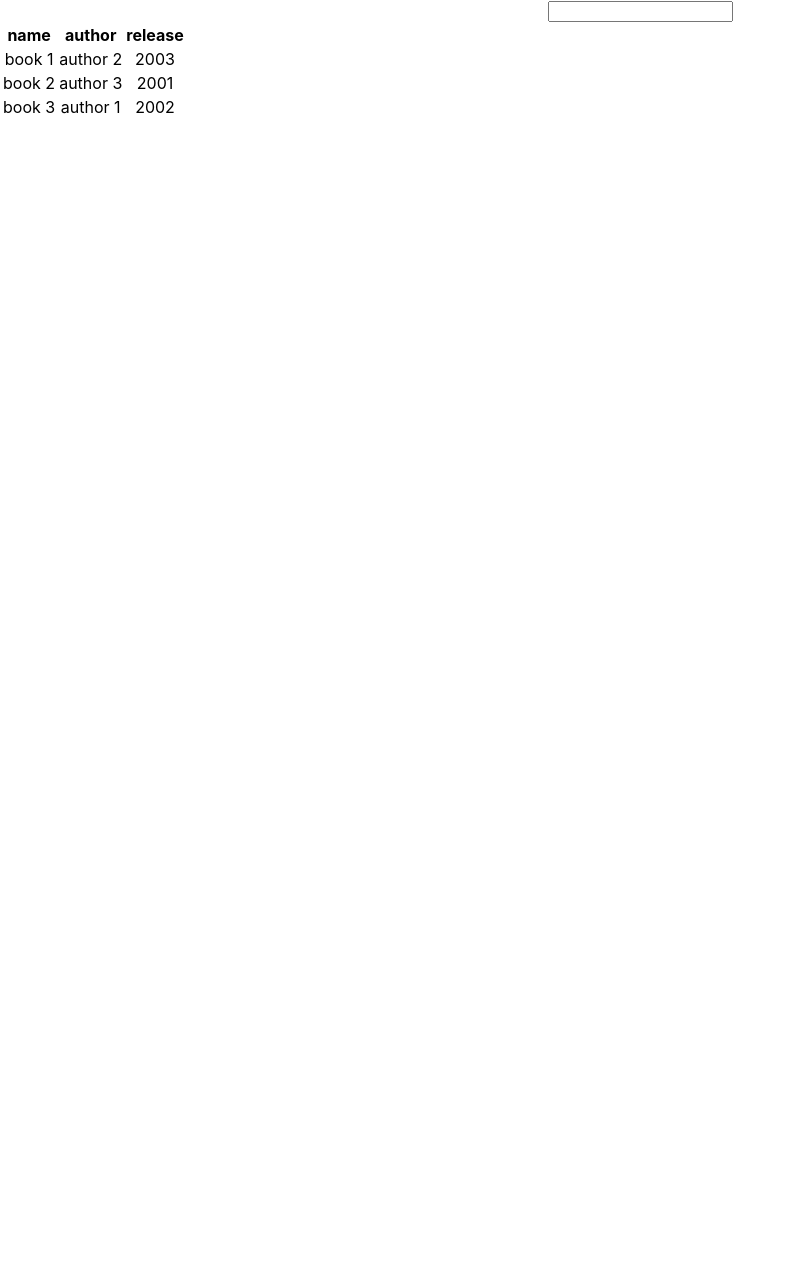
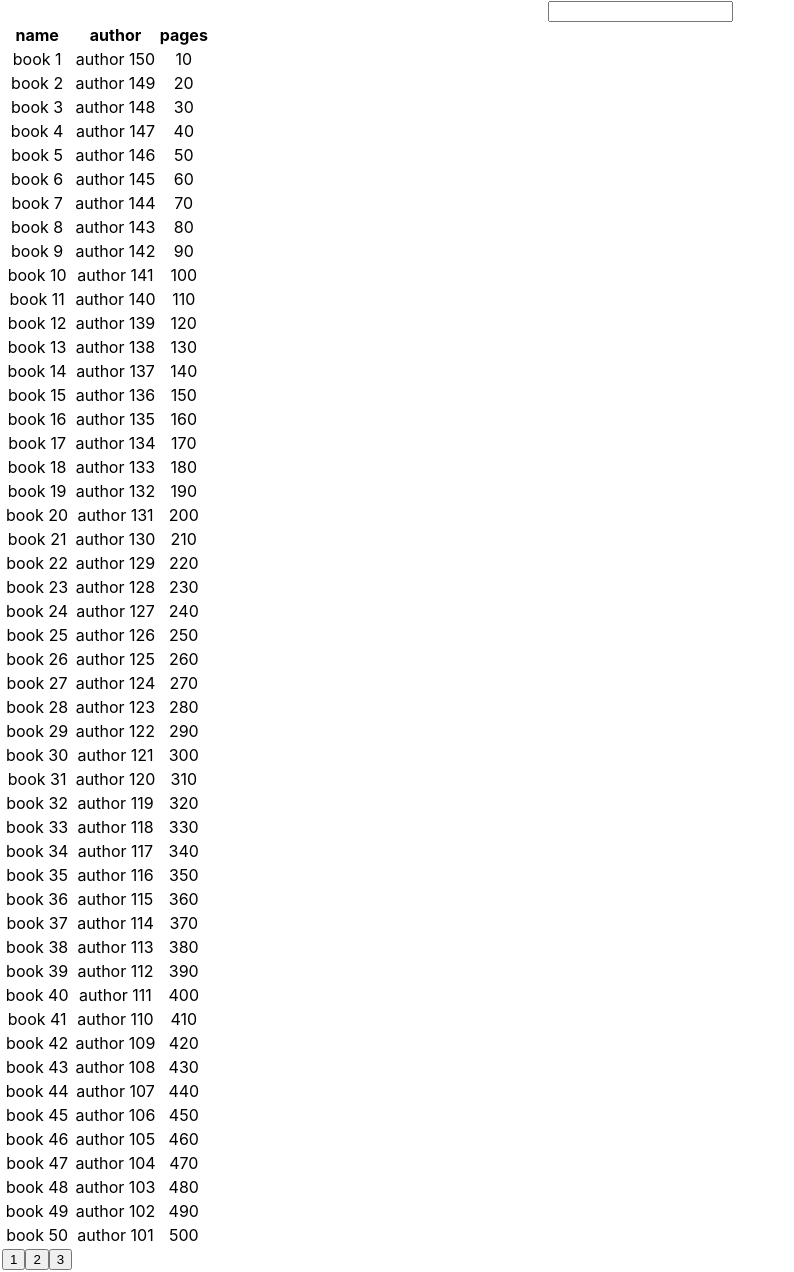
Before and after one commit to echnaya-p/table, a React (Create React App) app: page / in a window 1280 px wide. Shown: the whole page, without its empty margins (0-794 px from the left). Before the commit the page ends 800 px from the top, so only its background shows below. Built offline with nearby package versions, Linux system fonts and the light colour scheme.

Commit message:
added pagination

```diff
--- a/src/App.js
+++ b/src/App.js
@@ -2,23 +2,15 @@ import './App.css';
 import React from "react";
 import Table from "./Table";
 
-const example = [
-  {
-    name: 'book 1',
-    author: 'author 2',
-    release: '2003',
-  },
-  {
-    name: 'book 2',
-    author: 'author 3',
-    release: '2001',
-  },
-  {
-    name: 'book 3',
-    author: 'author 1',
-    release: '2002',
-  },
-];
+const example = [];
+
+for (let i = 1; i <= 150; i++) {
+  example.push({
+    name: 'book ' + i,
+    author: 'author ' + (151 - i),
+    pages: (i * 10).toString(),
+  });
+}
 
 function App() {
   return (
--- /dev/null
+++ b/src/Pagination.js
@@ -0,0 +1,41 @@
+import React, { useEffect } from "react";
+
+function Pagination(props) {
+  const { newData, currentPage, setCurrentPage, renderRows } = props;
+
+  const numberOfItems = newData.length;
+  const numberPerPage = 50;
+  const numberOfPage = Math.ceil(numberOfItems/numberPerPage);
+
+  const buildPage = (currentPage) => {
+    const indexOfStart = (currentPage - 1) * numberPerPage;
+    const indexOfEnd = indexOfStart + numberPerPage;
+
+    return newData.slice(indexOfStart, indexOfEnd);
+  };
+
+  const handleChangePage = (page) => () => {
+    setCurrentPage(page);
+  };
+
+  const renderPageButton = (numberOfPage) => {
+    const pages = [];
+    for (let i = 1; i <= numberOfPage; i++) {
+      pages.push(i);
+    }
+    return pages.map((page) => <button onClick={handleChangePage(page)} key={page}>{page}</button>)
+  };
+
+  useEffect(() => {
+    buildPage(currentPage);
+  }, [currentPage]);
+
+  return  (
+    <>
+      <tbody>{renderRows(buildPage(currentPage))}</tbody>
+      <div>{renderPageButton(numberOfPage)}</div>
+    </>
+  );
+}
+
+export default Pagination;
--- a/src/Table.js
+++ b/src/Table.js
@@ -1,13 +1,15 @@
-import React, {useState, useEffect} from "react";
+import React, { useState, useEffect } from "react";
 import generateUniqueId from "./utils/utils";
+import Pagination from "./Pagination";
 
 function Table(props) {
-  const {arrayOfData} = props;
+  const { arrayOfData } = props;
 
   const [ text, setText ] = useState('');
   const [ newData, setNewData ] = useState([...arrayOfData]);
   const [ sortedParams, setSorted ] = useState({});
   const [ selectedSort, setSelectedSort ] = useState('');
+  const [ currentPage, setCurrentPage ] = useState(1);
 
   const handleChangeText = () => (e) => {
     setText(e.target.value);
@@ -22,11 +24,10 @@ function Table(props) {
   const filter = () => {
     const filteredData = arrayOfData.filter(data => {
       const values = Object.values(data);
-      const isIncluded = values.some(value => {
+
+      return  values.some(value => {
         return value.toLowerCase().includes(text.toLowerCase());
       });
-
-      return isIncluded;
     });
 
     if (selectedSort) {
@@ -47,8 +48,8 @@ function Table(props) {
     return keys.map((key) => <td key={generateUniqueId()}>{data[key]}</td>);
   };
 
-  const renderRows = () =>{
-    return newData.map((data) =><tr key={generateUniqueId()}>{renderRow(data)}</tr>);
+  const renderRows = (array) =>{
+    return array.map((data) =><tr key={generateUniqueId()}>{renderRow(data)}</tr>);
   };
 
   useEffect(() => {
@@ -60,7 +61,12 @@ function Table(props) {
       <input type="text" onChange={handleChangeText()} />
       <table>
         <thead><tr>{renderHeader()}</tr></thead>
-        <tbody>{renderRows()}</tbody>
+        <Pagination
+          newData={newData}
+          renderRows={renderRows}
+          currentPage={currentPage}
+          setCurrentPage={setCurrentPage}
+        />
       </table>
     </div>
   );
```
